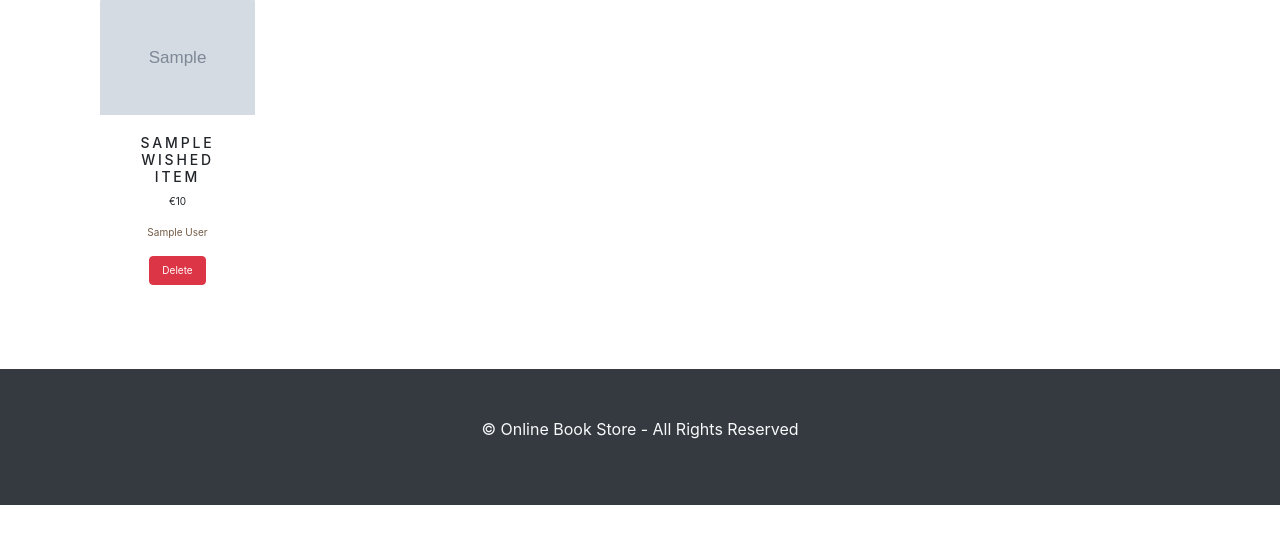
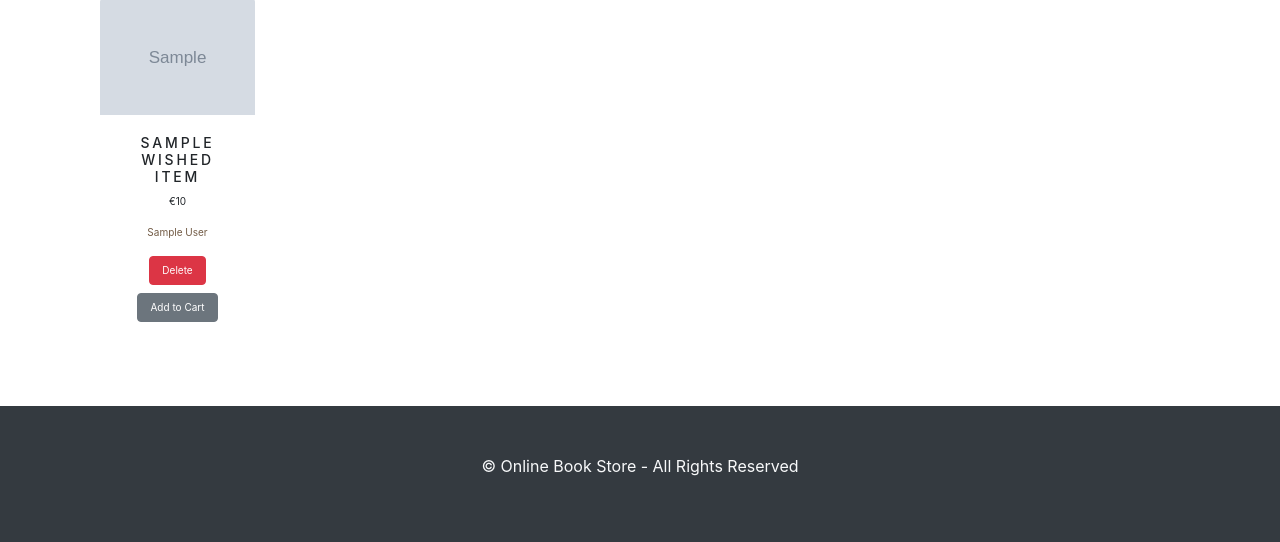
Before and after one commit to taiwo0007/Book-Store-Group-Project, a Django app: template store/shop/templates/shop/wishlist_books.html in a window 1280 px wide; the page is wider, and only the part inside the window is pictured. Shown: the part 387-929 px from the top of that part. Before the commit the page ends 892 px from the top of that part, so only its background shows below. Run offline with Django 3.2, Linux system fonts and the light colour scheme; the template is opened without the code that fills it: most values are stand-ins (such as "Sample title", 1, 10 or a date in 2020); grey boxes marked "Sample" are stand-in pictures; some libraries are stand-ins or nearby versions.

Commit message:
Add to card in wishlist

```diff
--- a/store/shop/templates/shop/wishlist_books.html
+++ b/store/shop/templates/shop/wishlist_books.html
@@ -25,6 +25,8 @@
                             <p class="card-text">€{{book.wished_item.price}}</p>
                             <p style="color: rgb(114, 91, 69);" class="card-text">{{book.wished_item.author}}</p>
                             <a style="font-size: 10px;"class="btn btn-danger" href="{% url 'shop:wishList_delete' book.wished_item.pk %}">Delete</a>
+                            <br>
+                            <a  style="font-size: 10px;"class="btn btn-secondary mt-2" href="{% url 'cart:add_cart' book.wished_item.pk %}">Add to Cart</a>
 
                         </div>
                     </div>
```
Also changed, not shown: store/db.sqlite3.
